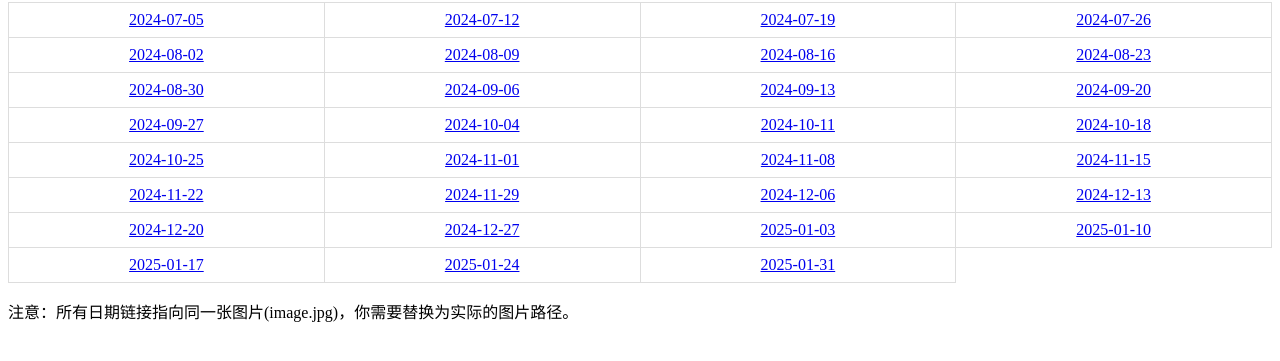
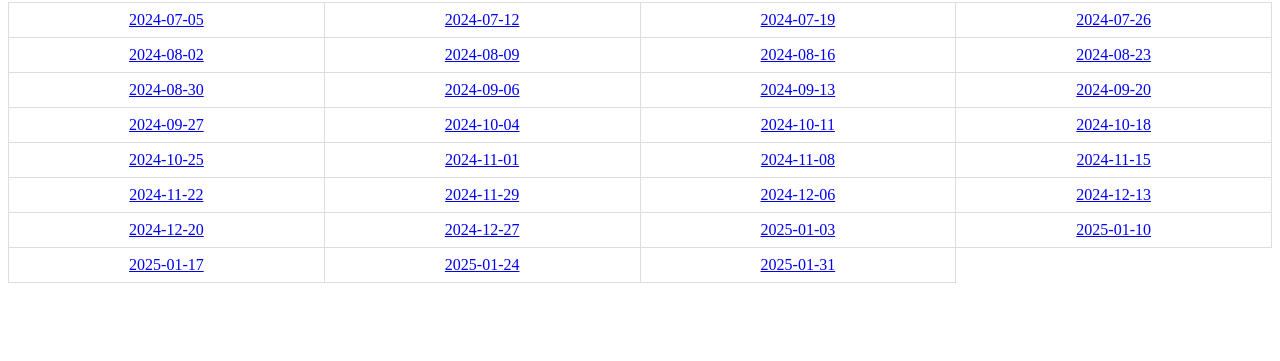
Before and after one commit to QuanVictor/qiaodoubao, a plain HTML site: page index.html in a window 1280 px wide. Shown: the part 87-448 px from the top of the page. Drawn offline with Linux system fonts and the light colour scheme.

Commit message:
Update index.html

```diff
--- a/index.html
+++ b/index.html
@@ -2,7 +2,7 @@
 <html lang="zh-CN">
 <head>
     <meta charset="UTF-8">
-    <title>每周五的日期链接</title>
+    <title>巧豆报</title>
     <style>
         table {
             width: 100%;
@@ -67,6 +67,5 @@
             <!-- 如果需要补全最后一行，可以在这里添加额外的<td></td> -->
         </tr>
     </table>
-    <p>注意：所有日期链接指向同一张图片(image.jpg)，你需要替换为实际的图片路径。</p>
-</body>
+    </body>
 </html>
```
